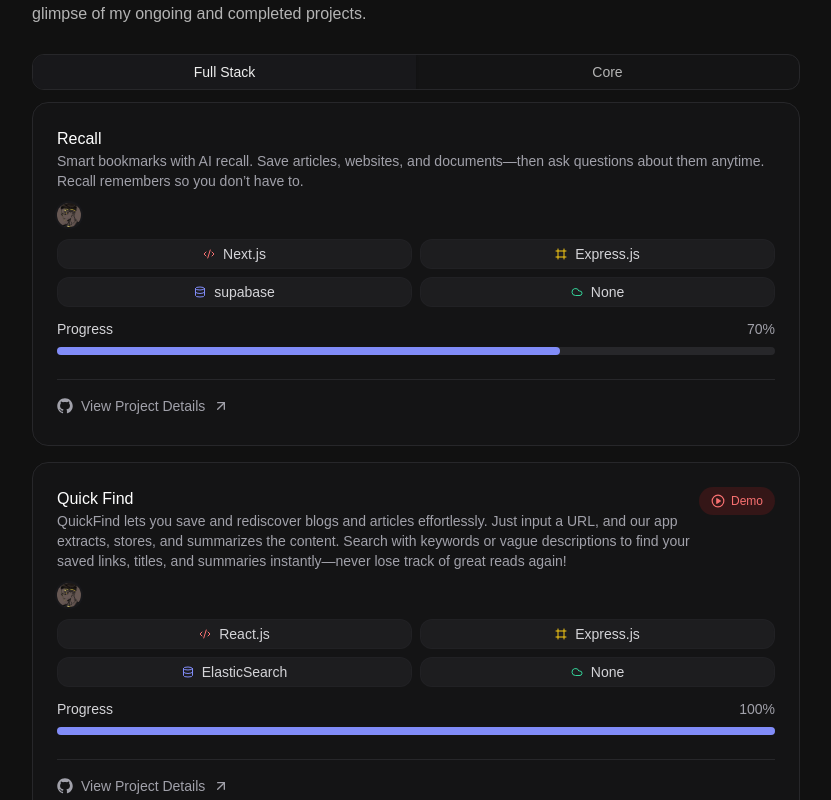
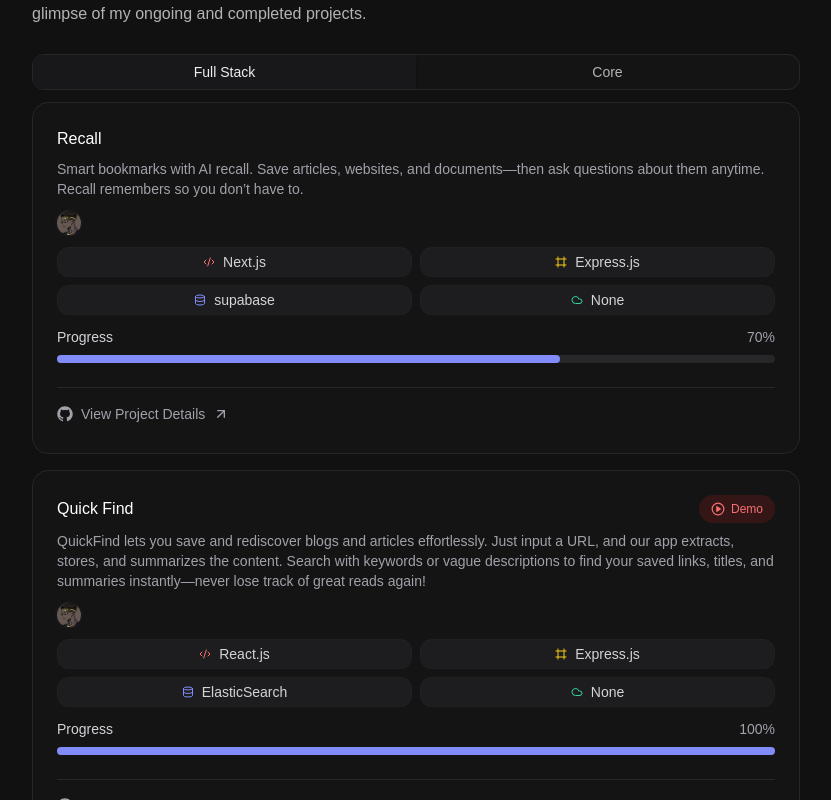
Before and after one commit to theakash04/portfolio, a Next.js app: page / in a window 1280 px wide. Shown: the part 680-1480 px from the top of the page, without its empty margins (224-1055 px from the left). Built offline with nearby package versions, Linux system fonts and the light colour scheme; no server answers.

Commit message:
change in card

```diff
--- a/src/components/project/ProjectCard.tsx
+++ b/src/components/project/ProjectCard.tsx
@@ -13,11 +13,10 @@ const ProjectCard = ({
 }: ProjectCardProps) => {
   return (
     <div className="relative h-full rounded-2xl p-6 bg-[#141415] backdrop-blur-sm border border-zinc-800 transition-all duration-300 w-full">
-      <div className="flex items-start justify-between mb-3 gap-2">
-        <div>
+      <div className="flex items-start flex-col mb-3 gap-2 w-full">
+        <div className="flex  w-full items-center justify-between">
           <h3 className="font-medium text-white">{title}</h3>
-          <p className="text-sm text-zinc-400">{description}</p>
-        </div>
+          <div className="flex items-center gap-2">
             {link.live && (
               <a
                 target="_blank"
@@ -101,6 +100,9 @@ const ProjectCard = ({
                 <span>apk</span>
               </a>
             )}
+          </div>
+        </div>
+        <p className="text-sm text-zinc-400">{description}</p>
       </div>
       <div className="flex items-center gap-2 mb-3">
         <div className="flex -space-x-2">
```
Lines whose indentation alone changed are shown as unchanged.
